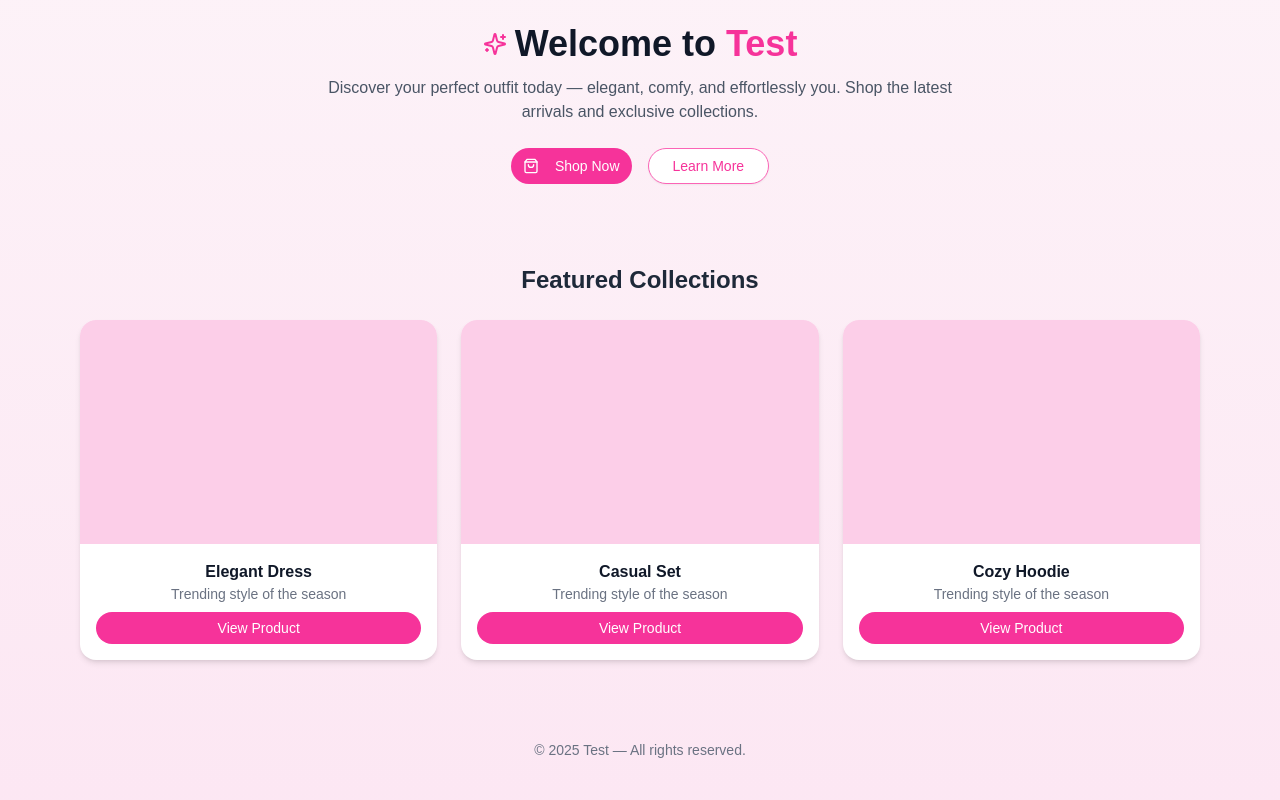
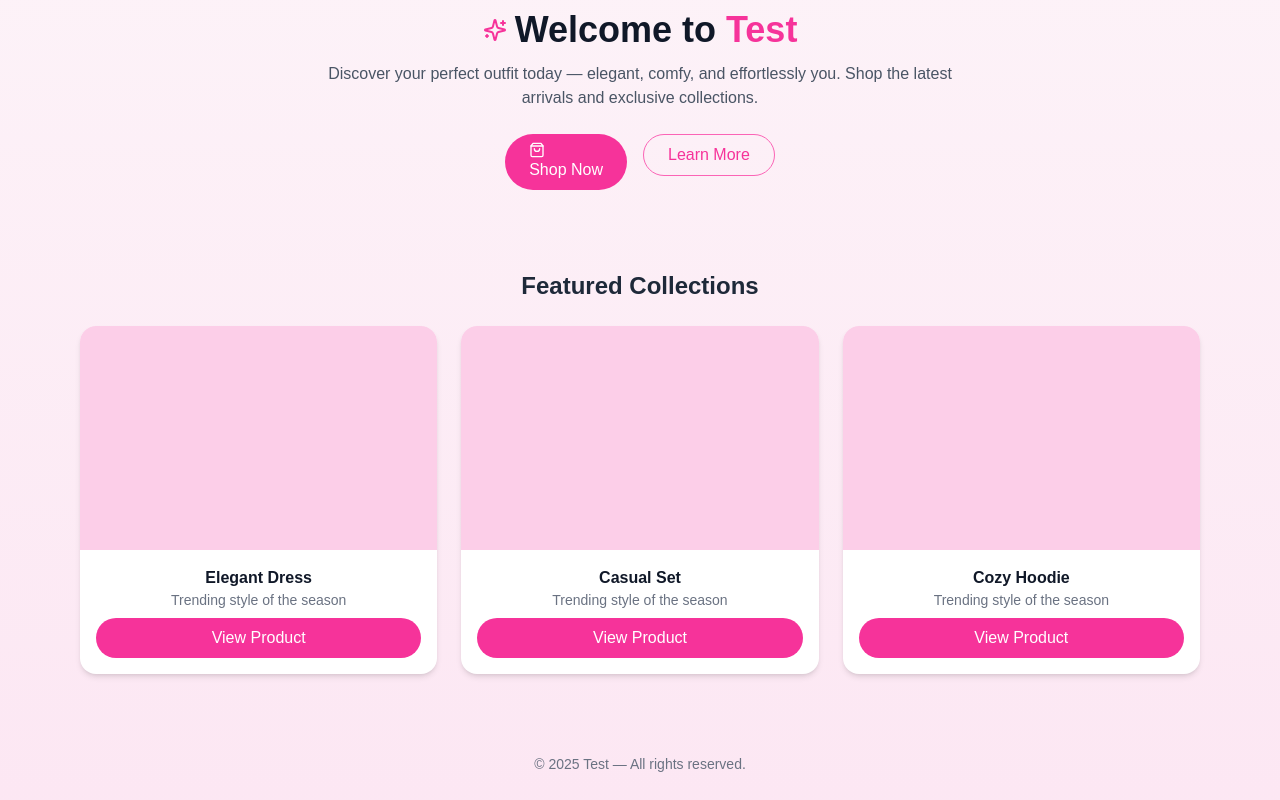
Before and after one commit to apreezofficial/stripe-payment, a Next.js app in the folder client/: page / in a window 1280 px wide. Built offline with nearby package versions, Linux system fonts and the light colour scheme.

Commit message:
Create button.tsx

```diff
--- /dev/null
+++ b/client/src/components/ui/button.tsx
@@ -0,0 +1,31 @@
+"use client";
+
+import * as React from "react";
+import { cn } from "@/lib/utils";
+
+export interface ButtonProps
+  extends React.ButtonHTMLAttributes<HTMLButtonElement> {
+  variant?: "default" | "outline";
+}
+
+export function Button({
+  className,
+  variant = "default",
+  ...props
+}: ButtonProps) {
+  const base =
+    variant === "outline"
+      ? "border border-pink-400 text-pink-500 hover:bg-pink-100"
+      : "bg-pink-500 hover:bg-pink-600 text-white";
+
+  return (
+    <button
+      className={cn(
+        "px-4 py-2 rounded-full font-medium transition-all disabled:opacity-50",
+        base,
+        className
+      )}
+      {...props}
+    />
+  );
+}
```
